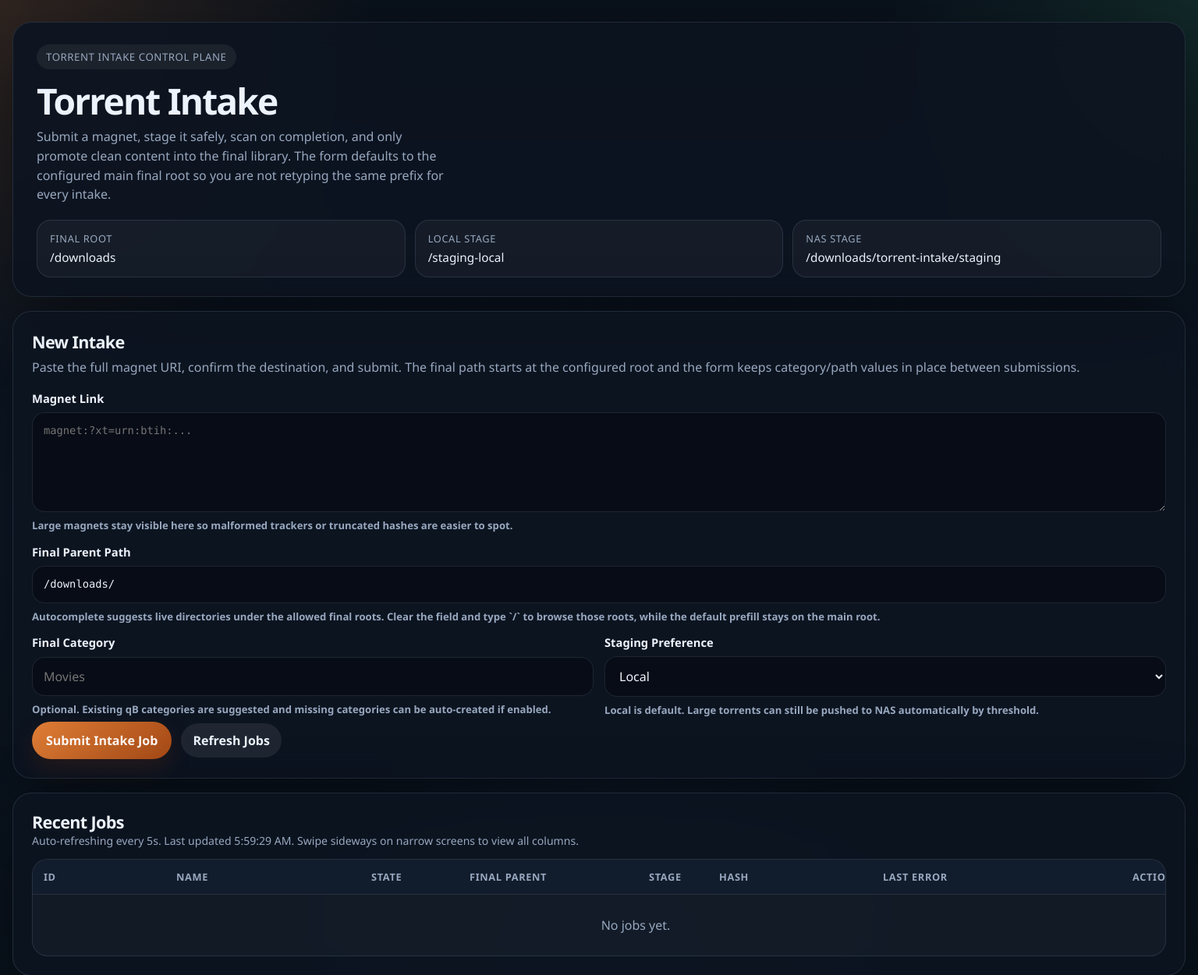
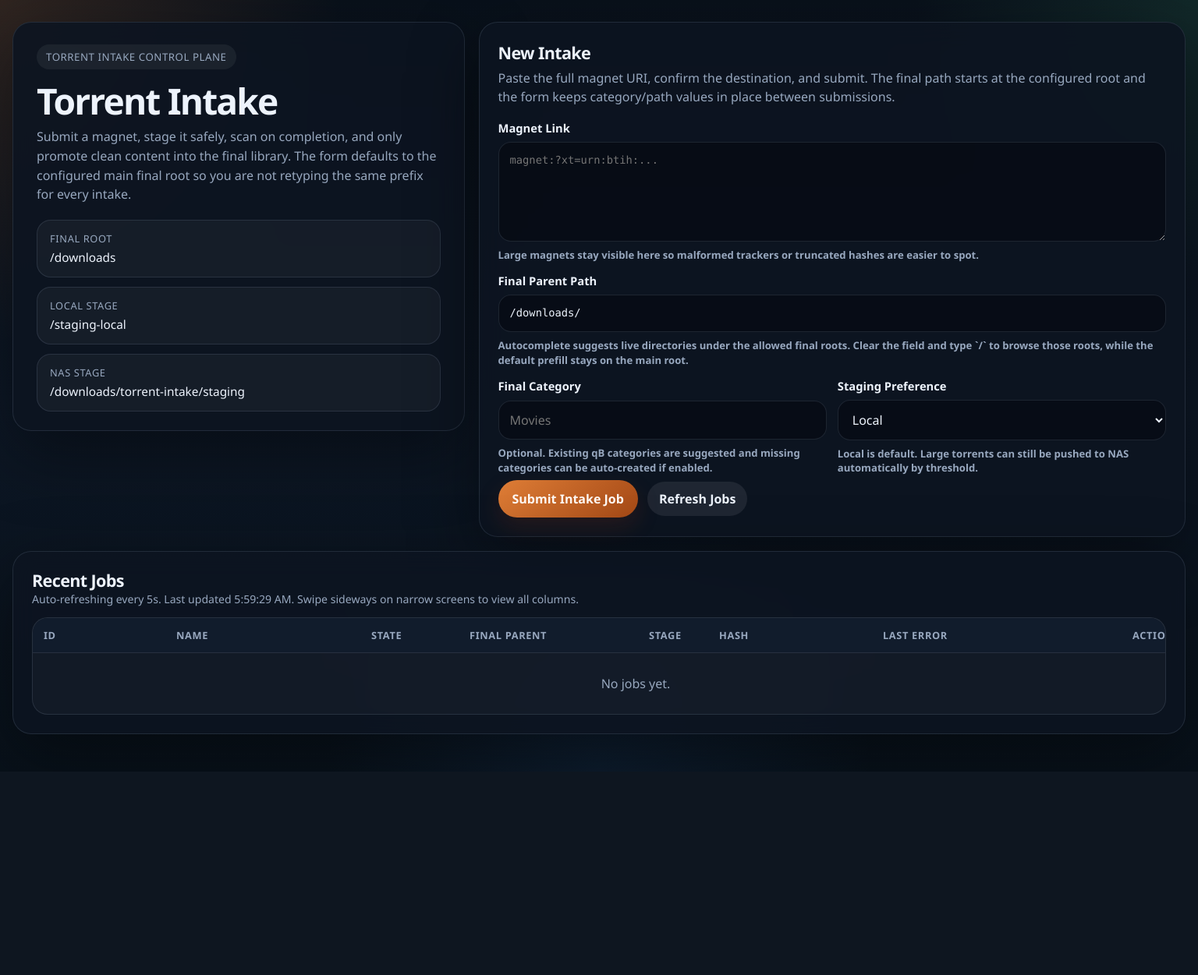
Before and after one commit to Outlain/torrent-intake-mvp, a FastAPI app: page /ui in a window 1536 px wide. Shown: the top 1251 px of the page at 78% size. After the commit the page ends 963 px from the top, so only its background shows below. Run offline with FastAPI, Linux system fonts and the light colour scheme; data that the repository does not hold is empty.

```diff
--- a/templates/index.html
+++ b/templates/index.html
@@ -49,7 +49,7 @@
     }
 
     .hero {
-      margin-bottom: 18px;
+      margin-bottom: 0;
     }
 
     .hero-copy {
@@ -113,6 +113,12 @@
 
     .form-panel {
       padding: 24px;
+      margin-bottom: 0;
+    }
+
+    .top-layout {
+      display: grid;
+      gap: 18px;
       margin-bottom: 18px;
     }
 
@@ -490,10 +496,22 @@
         line-height: 1.45;
       }
     }
+
+    @media (min-width: 1520px) {
+      .top-layout {
+        grid-template-columns: minmax(360px, 0.78fr) minmax(780px, 1.22fr);
+        align-items: start;
+      }
+
+      .top-layout .meta-grid {
+        grid-template-columns: 1fr;
+      }
+    }
   </style>
 </head>
 <body>
   <div class="shell">
+    <div class="top-layout">
       <section class="hero panel hero-copy">
           <div class="eyebrow">Torrent Intake Control Plane</div>
           <h1>{{ title }}</h1>
@@ -569,6 +587,7 @@
 
         <datalist id="final-parent-suggestions"></datalist>
         <datalist id="category-suggestions"></datalist>
+      </div>
     </div>
 
     <div class="panel jobs-panel">
```
Lines whose indentation alone changed are shown as unchanged.
